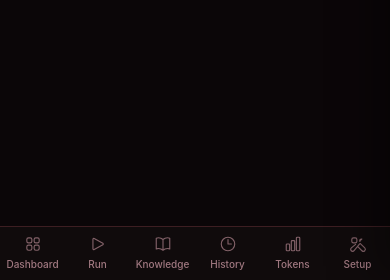
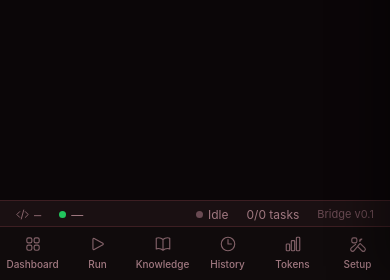
Before and after one commit to vinayak-vc/codex-aider-bridge-app, a Flask app: page /chat in a window 390 px wide. Shown: the part 564-844 px from the top of the page. Run offline with Flask 3, Linux system fonts and the light colour scheme; data that the repository does not hold is empty.

Commit message:
feat: VS Code-style status bar at bottom of all pages
Replaced the top-bar git chip with a fixed bottom status bar
visible across every page, inspired by VS Code's status bar.

Status bar shows:
- Left: branch name (clickable, links to Dashboard git panel),
  working tree status (clean/dirty with file counts)
- Right: run status with animated dot (idle/running/done/failed),
  task progress (completed/total), app version

Layout:
- Fixed at bottom, aligned to right of sidebar
- 28px height, responsive (adjusts for collapsed and mobile nav)
- Page body padding adjusted to prevent content overlap

Also updates the sidebar nav status chip with live run status
via 3-second polling from project.js (works on all pages).

Co-Authored-By: Claude Opus 4.6 (1M context) <noreply@anthropic.com>

```diff
--- a/ui/static/css/base.css
+++ b/ui/static/css/base.css
@@ -43,7 +43,7 @@ body {
   min-height: 0;
   display: flex;
   flex-direction: column;
-  padding: 28px 32px;
+  padding: 28px 32px 36px;  /* extra bottom for status bar */
 }
 
 @media (max-width: 900px) {
@@ -51,7 +51,7 @@ body {
     margin-left: var(--nav-width-collapsed);
   }
   .page-body {
-    padding: 20px 16px;
+    padding: 20px 16px 36px;
   }
 }
 
@@ -61,8 +61,87 @@ body {
     height: 100dvh;
   }
   .page-body {
-    padding: 16px 12px 72px;
+    padding: 16px 12px 80px;
   }
+}
+
+/* ── Status Bar (VS Code-style) ── */
+.status-bar {
+  position: fixed;
+  bottom: 0;
+  left: var(--nav-width);
+  right: 0;
+  height: 28px;
+  background: var(--color-surface-2);
+  border-top: 1px solid var(--color-border);
+  z-index: 90;
+  display: flex;
+  align-items: center;
+  justify-content: space-between;
+  padding: 0 8px;
+  font-size: 12px;
+  font-family: var(--font-sans);
+  color: var(--color-text-muted);
+  gap: 4px;
+}
+.status-bar-left,
+.status-bar-right {
+  display: flex;
+  align-items: center;
+  gap: 2px;
+}
+.status-item {
+  display: inline-flex;
+  align-items: center;
+  gap: 5px;
+  padding: 0 8px;
+  height: 28px;
+  white-space: nowrap;
+  border: none;
+  background: none;
+  color: var(--color-text-muted);
+  font-size: 12px;
+  font-family: var(--font-sans);
+  cursor: default;
+  text-decoration: none;
+  transition: background var(--transition), color var(--transition);
+}
+a.status-item:hover,
+button.status-item:hover {
+  background: color-mix(in srgb, var(--color-text) 8%, transparent);
+  color: var(--color-text);
+  cursor: pointer;
+}
+.status-item--branch {
+  font-family: var(--font-mono);
+}
+.status-item--muted {
+  color: var(--color-text-subtle);
+  font-size: 11px;
+}
+.status-dot {
+  width: 7px;
+  height: 7px;
+  border-radius: 50%;
+  flex-shrink: 0;
+}
+.status-dot[data-clean="true"]   { background: var(--color-success); }
+.status-dot[data-clean="false"]  { background: var(--color-warning); }
+.status-dot[data-status="idle"]    { background: var(--color-text-subtle); }
+.status-dot[data-status="running"] { background: var(--color-accent); animation: status-pulse 1.4s infinite; }
+.status-dot[data-status="success"] { background: var(--color-success); }
+.status-dot[data-status="failure"] { background: var(--color-danger); }
+
+@keyframes status-pulse {
+  0%, 100% { opacity: 1; }
+  50%      { opacity: 0.3; }
+}
+
+@media (max-width: 900px) {
+  .status-bar { left: var(--nav-width-collapsed); }
+}
+@media (max-width: 600px) {
+  .status-bar { left: 0; bottom: 52px; }
 }
 
 /* Typography */
--- a/ui/static/js/core/project.js
+++ b/ui/static/js/core/project.js
@@ -185,27 +185,74 @@ function esc(s) {
 // ── Git branch chip ──────────────────────────────────────────────────────────
 
 async function refreshGitStatus() {
-  const chip = $('git-branch-chip');
-  const nameEl = $('git-branch-name');
-  const dot = $('git-status-dot');
-  if (!chip) return;
+  const branchName = $('sb-branch-name');
+  const gitDot = $('sb-git-dot');
+  const gitLabel = $('sb-git-label');
 
   if (!_currentPath) {
-    chip.style.display = 'none';
+    if (branchName) branchName.textContent = '—';
+    if (gitLabel) gitLabel.textContent = '—';
     return;
   }
 
   try {
     const data = await fetch(`/api/git/status?repo_root=${encodeURIComponent(_currentPath)}`).then(r => r.json());
-    if (data.error) { chip.style.display = 'none'; return; }
+    if (data.error) {
+      if (branchName) branchName.textContent = '—';
+      if (gitLabel) gitLabel.textContent = 'Not a repo';
+      return;
+    }
 
-    if (nameEl) nameEl.textContent = data.branch || 'unknown';
-    if (dot) dot.dataset.clean = data.is_clean ? 'true' : 'false';
-    chip.style.display = '';
+    if (branchName) branchName.textContent = data.branch || 'detached';
+    if (gitDot) gitDot.dataset.clean = data.is_clean ? 'true' : 'false';
+    if (gitLabel) {
+      if (data.is_clean) {
+        gitLabel.textContent = 'Clean';
+      } else {
+        const parts = [];
+        if (data.staged) parts.push(`${data.staged} staged`);
+        if (data.unstaged) parts.push(`${data.unstaged} modified`);
+        if (data.untracked) parts.push(`${data.untracked} new`);
+        gitLabel.textContent = parts.join(', ') || 'Dirty';
+      }
+    }
   } catch (_) {
-    chip.style.display = 'none';
+    if (branchName) branchName.textContent = '—';
   }
 }
+
+// ── Status bar run status ────────────────────────────────────────────────────
+
+async function refreshRunStatus() {
+  try {
+    const data = await fetch('/api/run/status').then(r => r.json());
+    const statusEl = $('sb-run-status');
+    const tasksEl  = $('sb-tasks');
+    const runDot   = $('sb-run-dot');
+    const navChip  = $('nav-status-chip');
+    const navLabel = $('nav-status-label');
+
+    const status = data.status || 'idle';
+    const labels = {
+      idle: 'Idle', running: 'Running', success: 'Done',
+      failure: 'Failed', stopped: 'Stopped', paused: 'Paused',
+      waiting_review: 'Review',
+    };
+    const label = labels[status] || status;
+
+    if (statusEl) statusEl.innerHTML =
+      `<span class="status-dot" id="sb-run-dot" data-status="${status}"></span> ${label}`;
+    if (tasksEl) tasksEl.textContent =
+      `${data.completed_tasks || 0}/${data.total_tasks || 0} tasks`;
+
+    // Also update the nav sidebar chip
+    if (navChip) navChip.dataset.status = status;
+    if (navLabel) navLabel.textContent = label;
+  } catch (_) {}
+}
+
+// Refresh status bar periodically
+setInterval(refreshRunStatus, 3000);
 
 // ── Global model selector ─────────────────────────────────────────────────────
 
@@ -261,6 +308,7 @@ export async function initProjectBar() {
   renderProjectName();
   loadModels();
   refreshGitStatus();
+  refreshRunStatus();
 
   // Switcher button toggles dropdown
   $('project-switcher')?.addEventListener('click', e => {
--- a/ui/templates/base.html
+++ b/ui/templates/base.html
@@ -162,14 +162,6 @@
       </select>
     </div>
 
-    <!-- Git branch chip -->
-    <a href="/dashboard" class="git-branch-chip" id="git-branch-chip" style="display:none" title="Current git branch — click to open git panel">
-      <svg xmlns="http://www.w3.org/2000/svg" fill="none" viewBox="0 0 24 24" stroke-width="1.5" stroke="currentColor" width="14" height="14">
-        <path stroke-linecap="round" stroke-linejoin="round" d="M17.25 6.75 22.5 12l-5.25 5.25m-10.5 0L1.5 12l5.25-5.25m7.5-3-4.5 16.5"/>
-      </svg>
-      <span id="git-branch-name">main</span>
-      <span class="git-status-dot" id="git-status-dot" data-clean="true"></span>
-    </a>
   </header>
 
   <!-- ── Main Content ── -->
@@ -178,6 +170,30 @@
       {% block content %}{% endblock %}
     </div>
   </main>
+
+  <!-- ── VS Code-style status bar ── -->
+  <footer class="status-bar" id="status-bar">
+    <div class="status-bar-left">
+      <a href="/dashboard" class="status-item status-item--branch" id="sb-branch" title="Current branch — click to manage">
+        <svg xmlns="http://www.w3.org/2000/svg" fill="none" viewBox="0 0 24 24" stroke-width="1.5" stroke="currentColor" width="13" height="13">
+          <path stroke-linecap="round" stroke-linejoin="round" d="M17.25 6.75 22.5 12l-5.25 5.25m-10.5 0L1.5 12l5.25-5.25m7.5-3-4.5 16.5"/>
+        </svg>
+        <span id="sb-branch-name">—</span>
+      </a>
+      <span class="status-item" id="sb-git-status" title="Working tree status">
+        <span class="status-dot" id="sb-git-dot" data-clean="true"></span>
+        <span id="sb-git-label">—</span>
+      </span>
+    </div>
+    <div class="status-bar-right">
+      <span class="status-item" id="sb-run-status">
+        <span class="status-dot" id="sb-run-dot" data-status="idle"></span>
+        Idle
+      </span>
+      <span class="status-item" id="sb-tasks">0 tasks</span>
+      <span class="status-item status-item--muted">Bridge v0.1</span>
+    </div>
+  </footer>
 
 </div>
 
```
Also changed, not shown: ui/static/css/nav.css (+1 -31 lines).
